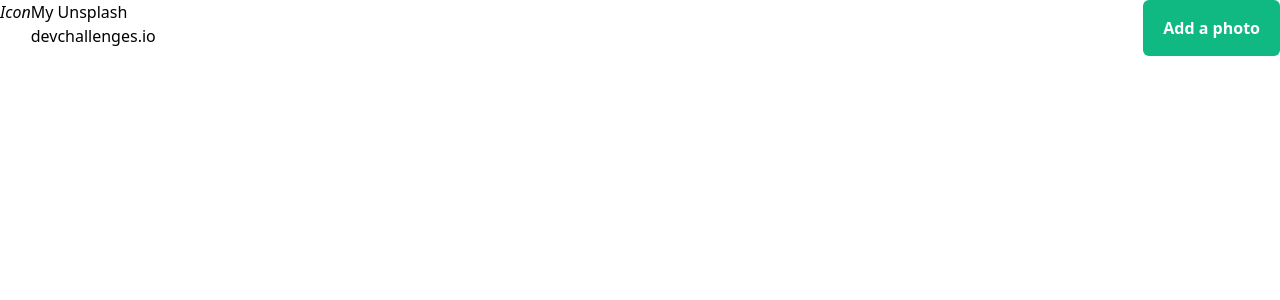
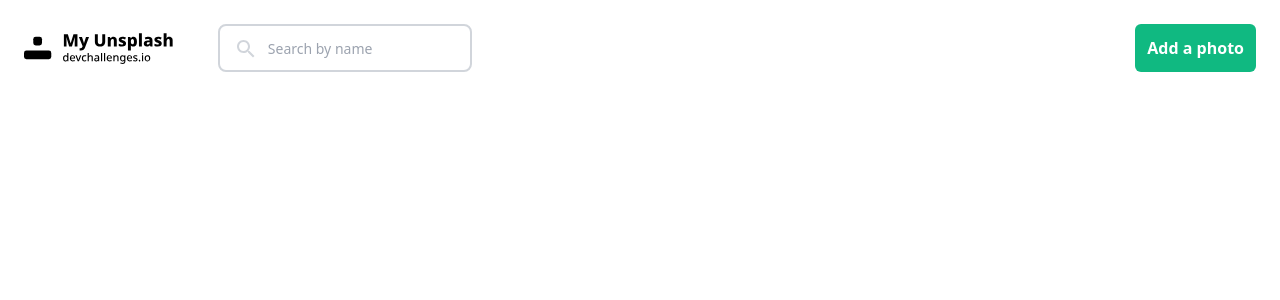
Before and after one commit to nb341/my-upsplash, a React (Vite) app: page / in a window 1280 px wide. Shown: the top 300 px of the page. Built offline with nearby package versions, Linux system fonts and the light colour scheme.

Commit message:
destroying vm cuz its b word

```diff
--- a/package.json
+++ b/package.json
@@ -13,6 +13,8 @@
     "cypress:open": "cypress open"
   },
   "dependencies": {
+    "@material-ui/core": "^4.11.3",
+    "@material-ui/icons": "^4.11.2",
     "postcss": "^7",
     "postcss-flexbugs-fixes": "^4",
     "postcss-preset-env": "^6.7.0",
--- a/src/components/HeaderComponent.js
+++ b/src/components/HeaderComponent.js
@@ -1,16 +1,44 @@
-import React from "react";
+import React, { useEffect, useState } from "react";
+import logo from '../assets/my_unsplash_logo.svg';
+import SearchOutlinedIcon from '@material-ui/icons/SearchOutlined';
+import Modal from './ModalComponent';
+
+
 
 export default function Header(){
+
+    /*
+      build modal pop up to add photo
+
+    */
+
+    const [toggled, setToggleModal] = useState(false);
+    let modalStyle = "";
+    const toggleModal = (e)=>{
+        e.preventDefault();
+
+        setToggleModal(!toggled)
+        console.log(toggled)
+
+        modalStyle = (!toggled) ? "color:red" : "";
+
+        document.body.style.backgroundColor = "red";
+
+    }
+
+
+
+
     return(
-        <header className="relative">
-            <div className="flex flex-row">
-                <i>Icon</i>
-                <div className="flex flex-col">
-                    <span>My Unsplash</span>
-                    <span>devchallenges.io</span>
-                </div>
+        <header className="relative pb-28">
+            <div className="flex flex-row items-center">
+                <img className="h-8" src={logo}/>
+                <button className="relative z-10 left-10"><SearchOutlinedIcon className="h-4 w-4 text-gray-300"><SearchOutlinedIcon/></SearchOutlinedIcon></button>
+                <input type="text" className="z-0 border-2 border-gray-300 bg-white h-12 pl-12 rounded-lg text-sm focus:outline-none" placeholder="Search by name"/>
+                <button onClick={toggleModal} id="add-photo" className="bg-green-500 rounded-md absolute top-0 right-0 p-3">Add a photo</button>
             </div>
-            <button id="add-photo" className="bg-green-500 rounded-md absolute top-0 right-0">Add a photo</button>
+            <Modal isOpen={toggled}/>
         </header>
+
     )
 }
--- a/src/components/MainComponent.js
+++ b/src/components/MainComponent.js
@@ -4,7 +4,7 @@ import Page from './PageComponent';
 
 const Main = ()=>{
     return(
-        <div>
+        <div className="container mx-auto p-6">
             <Page/>
         </div>
     )
--- /dev/null
+++ b/src/components/ModalComponent.js
@@ -0,0 +1,25 @@
+import React from 'react';
+
+export default function Modal(props){
+    if(props.isOpen){
+    return(
+        <div className="bg-white shadow p-4 rounded-lg max-w-screen-sm">
+            <p className="text-black bold p-4">Add a new photo</p>
+            <div className="flex flex-col pl-2">
+                <label className="text-xs text-gray-700 p-1">Label</label>
+                <input className="border-2 border-gray-300 bg-white h-12 pl-2 rounded-lg text-sm focus:outline-none p-1" type="text" placeholder="Fruitless Basket"/>
+            </div>
+            <div className="flex flex-col pl-2">
+                <label className="text-xs">Photo URL</label>
+                <input className="border-2 border-gray-300 bg-white h-12 pl-2 rounded-lg text-sm focus:outline-none" type="text" placeholder="https://unsplash.com/photos/8ZcYCX5hmQ8"/>
+            </div>
+            <div className="flex justify-end pl-2">
+                <button>Cancel</button>
+                <button>Submit</button>
+            </div>
+        </div>
+    )
+    }
+    else
+        return <div></div>
+}
--- a/src/styles.css
+++ b/src/styles.css
@@ -19,8 +19,6 @@ body{
 }
 
 #add-photo{
-
-    padding: 16px 20px;
     font-size: 16px;
     font-weight: 700;
     color: #fff;
```
Also changed, not shown: src/assets/my_unsplash_logo.svg (renamed from my-unsplash-master/my_unsplash_logo.svg), 1 other file (tests, documents, lock files or other folders).
